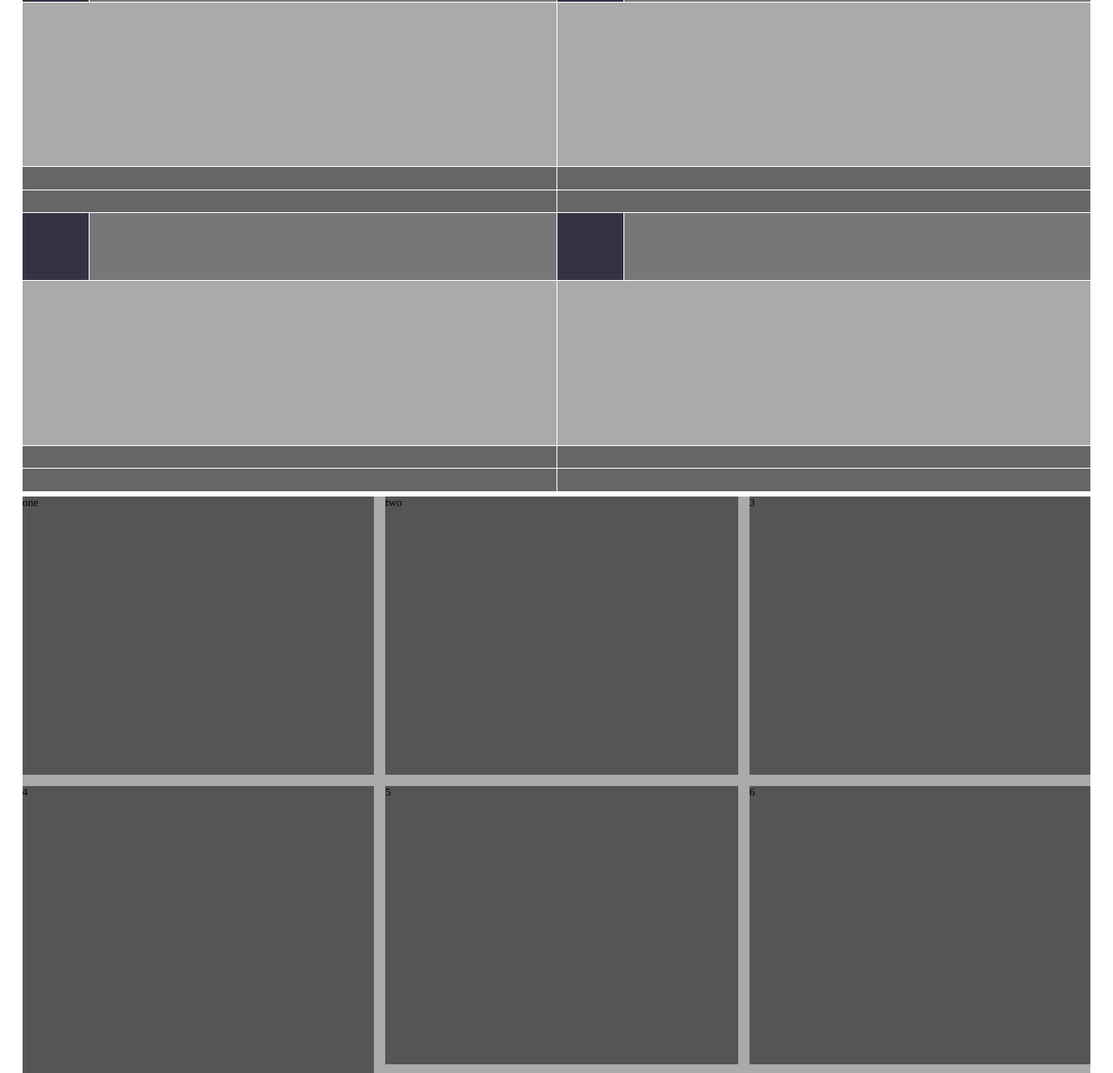
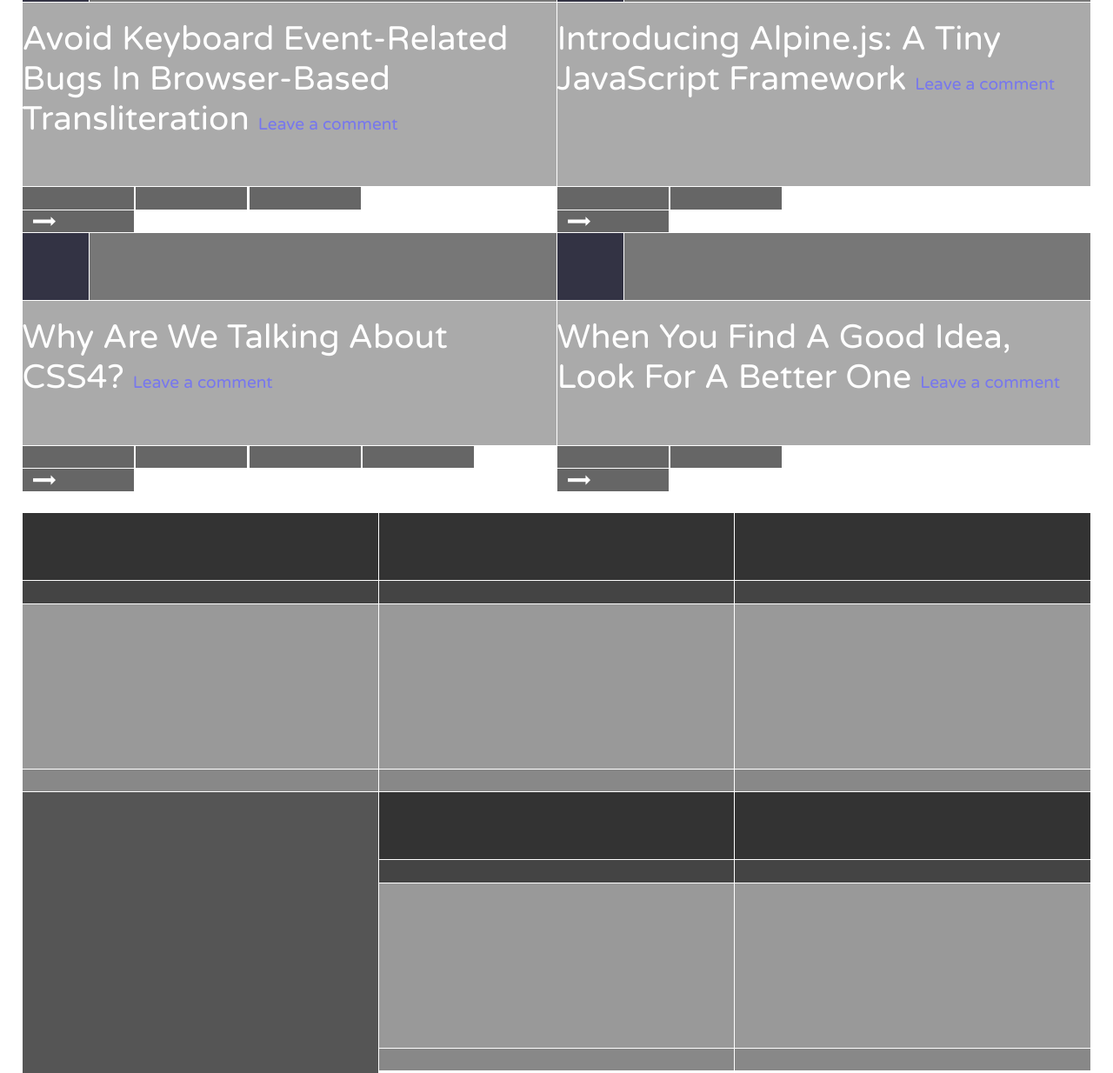
Before and after one commit to ioanniskousis/Design_Teardown, a plain HTML site: page index.html in a window 1280 px wide. Shown: the part 410-1644 px from the top of the page at 87% size. Drawn offline with nearby package versions, Linux system fonts and the light colour scheme.

Commit message:
Added Hierarchy to latest posts

```diff
--- a/css/style.css
+++ b/css/style.css
@@ -15,7 +15,7 @@
 /* NAVIGATION HEADER */
 
 .page-nav {
-  background-color: #ccc;
+  /* background-color: #ccc; */
   height: 13em;
   margin-bottom: 1px;
   display: flex;
@@ -33,7 +33,7 @@
 
 .page-nav-central-panel {
   width: auto;
-  background-color: #aaa;
+  /* background-color: #aaa; */
   margin: 0 0.5em;
   flex: 5;
   display: flex;
@@ -57,6 +57,7 @@
   font-size: 1.5em;
   margin: 0.5em 0 0.2em 0;
 }
+
 .page-nav-img {
   width: 2.5em;
   height: 2.5em;
@@ -96,16 +97,20 @@
 
 .latest-articles-grid {
   display: grid;
-  grid-template-columns: auto auto;
+  grid-template-columns: 1fr 1fr;
   height: 50em;
   margin-top: 1px;
   grid-gap: 1px;
+  color: white;
+  font-family: 'Varela Round', sans-serif;
+  /* background-color:yellow; */
 }
 
 .latest-article {
-  max-height: 25em;
+  /* max-height: 25em; */
   display: flex;
   flex-direction: column;
+
 }
 
 .article-header {
@@ -126,21 +131,42 @@
 }
 
 .article-description {
-  height: auto;
+  padding-top: 0.5em;
+  /* height: auto; */
   background-color: #aaa;
   flex: 1;
+  font-size: 3em;
+}
+
+.article-description::after {
+  content: "Leave a comment";
+  font-size: 0.5em;
+  color: #77e;
 }
 
 .article-comments {
-  background-color: #666;
+  /* background-color: #666; */
   height: 2em;
   margin-top: 1px;
+  display: flex;
+  justify-items: flex-start;
 }
 
+.article-comments-type {
+  background-color: #666;
+  width: 10em;
+  margin-right: 0.2em;
+  height: 100%;
+}
 .article-arrow {
   margin-top: 1px;
   background-color: #666;
   height: 2em;
+  width: 10em;
+  background-image: url("../images/arrow-right.png");
+  background-position: 1em center;
+  background-repeat: no-repeat;
+  background-size: 2em 2em;
 }
 
 /* LATEST POSTS */
@@ -149,20 +175,45 @@
   display: grid;
   grid-template-columns: auto auto auto;
   min-height: 80em;
-  background-color: #aaa;
-  grid-column-gap: 1em;
-  grid-row-gap: 1em;
-  margin-top: 0.5em;
+  /* background-color: #aaa; */
+  grid-gap: 1px;
+  margin-top: 2em;
   width: 100%;
 }
 
 .latest-post-item {
-  background-color: #555;
+  /* background-color: #555; */
   height: 25em;
+  display: flex;
+  flex-direction: column;
 }
 
 .tall-item {
   height: 40em;
+  background-color: #555;
+}
+
+.latest-post-description {
+  height: 6em;
+  background-color: #333;
+}
+
+.latest-post-write {
+  height: 2em;
+  background-color: #444;
+  margin-top: 1px;
+}
+
+.latest-post-breaf {
+  background-color: #999;
+  flex: 1;
+  margin-top: 1px;
+}
+
+.latest-post-arrow {
+  height: 2em;
+  background-color: #888;
+  margin-top: 1px;
 }
 
 .latest-posts-footer p {
--- a/index.html
+++ b/index.html
@@ -53,8 +53,14 @@
             <div class="writers-image"></div>
             <div class="writers-name"></div>
           </div>
-          <div class="article-description"></div>
-          <div class="article-comments"></div>
+          <div class="article-description">
+            Avoid Keyboard Event-Related Bugs In Browser-Based Transliteration
+          </div>
+          <div class="article-comments">
+            <div class="article-comments-type"></div>
+            <div class="article-comments-type"></div>
+            <div class="article-comments-type"></div>
+          </div>
           <div class="article-arrow"></div>
         </div>
         <div class="latest-article">
@@ -62,8 +68,13 @@
             <div class="writers-image"></div>
             <div class="writers-name"></div>
           </div>
-          <div class="article-description"></div>
-          <div class="article-comments"></div>
+          <div class="article-description">
+            Introducing Alpine.js: A Tiny JavaScript Framework
+          </div>
+          <div class="article-comments">
+            <div class="article-comments-type"></div>
+            <div class="article-comments-type"></div>
+          </div>
           <div class="article-arrow"></div>
         </div>
         <div class="latest-article">
@@ -71,8 +82,15 @@
             <div class="writers-image"></div>
             <div class="writers-name"></div>
           </div>
-          <div class="article-description"></div>
-          <div class="article-comments"></div>
+          <div class="article-description">
+            Why Are We Talking About CSS4?
+          </div>
+          <div class="article-comments">
+            <div class="article-comments-type"></div>
+            <div class="article-comments-type"></div>
+            <div class="article-comments-type"></div>
+            <div class="article-comments-type"></div>
+          </div>
           <div class="article-arrow"></div>
         </div>
         <div class="latest-article">
@@ -80,8 +98,13 @@
             <div class="writers-image"></div>
             <div class="writers-name"></div>
           </div>
-          <div class="article-description"></div>
-          <div class="article-comments"></div>
+          <div class="article-description">
+            When You Find A Good Idea, Look For A Better One
+          </div>
+          <div class="article-comments">
+            <div class="article-comments-type"></div>
+            <div class="article-comments-type"></div>
+          </div>
           <div class="article-arrow"></div>
         </div>
       </div>
@@ -90,15 +113,50 @@
     <section class="">
       <header class="hidden"></header>
       <div class="latest-posts">
-        <div class="latest-post-item">one</div>
-        <div class="latest-post-item">two</div>
-        <div class="latest-post-item">3</div>
-        <div class="latest-post-item tall-item">4</div>
-        <div class="latest-post-item">5</div>
-        <div class="latest-post-item">6</div>
-        <div class="latest-post-item">7</div>
-        <div class="latest-post-item">8</div>
-        <div class="latest-post-item tall-item">9</div>
+        <div class="latest-post-item">
+          <div class="latest-post-description"></div>
+          <div class="latest-post-write"></div>
+          <div class="latest-post-breaf"></div>
+          <div class="latest-post-arrow"></div>
+        </div>
+        <div class="latest-post-item">
+          <div class="latest-post-description"></div>
+          <div class="latest-post-write"></div>
+          <div class="latest-post-breaf"></div>
+          <div class="latest-post-arrow"></div>
+        </div>
+        <div class="latest-post-item">
+          <div class="latest-post-description"></div>
+          <div class="latest-post-write"></div>
+          <div class="latest-post-breaf"></div>
+          <div class="latest-post-arrow"></div>
+        </div>
+        <div class="latest-post-item tall-item"></div>
+        <div class="latest-post-item">
+          <div class="latest-post-description"></div>
+          <div class="latest-post-write"></div>
+          <div class="latest-post-breaf"></div>
+          <div class="latest-post-arrow"></div>
+        </div>
+        <div class="latest-post-item">
+          <div class="latest-post-description"></div>
+          <div class="latest-post-write"></div>
+          <div class="latest-post-breaf"></div>
+          <div class="latest-post-arrow"></div>
+        </div>
+        <div class="latest-post-item">
+          <div class="latest-post-description"></div>
+          <div class="latest-post-write"></div>
+          <div class="latest-post-breaf"></div>
+          <div class="latest-post-arrow"></div>
+        </div>
+        <div class="latest-post-item">
+          <div class="latest-post-description"></div>
+          <div class="latest-post-write"></div>
+          <div class="latest-post-breaf"></div>
+          <div class="latest-post-arrow"></div>
+        </div>
+        <div class="latest-post-item tall-item"></div>
       </div>
       <footer class="latest-posts-footer">
         <p>SEE ALL LATEST ARTICLES</p>
```
Also changed, not shown: images/arrow-right.png (added), 2 other files.
